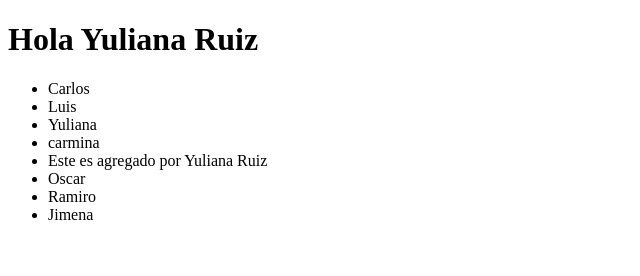
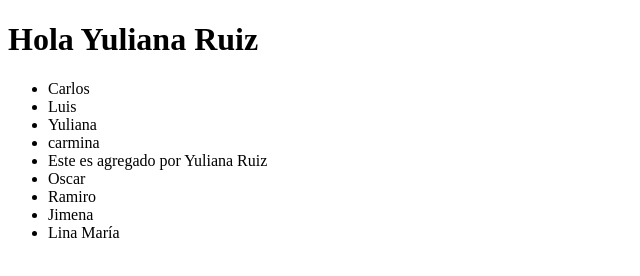
Before and after one commit to caliche18a/alura-git, a plain HTML site: page index.html in a window 1280 px wide. Shown: the full height of the page, 0-640 px from the left. Drawn offline with Linux system fonts and the light colour scheme.

Commit message:
Agregando a Lina María en la lista

```diff
--- a/index.html
+++ b/index.html
@@ -15,6 +15,7 @@
       <li>Oscar</li>
       <li>Ramiro</li>
       <li>Jimena</li>
+      <li>Lina María</li>
     </ul>
   </body>
 </html>
```
